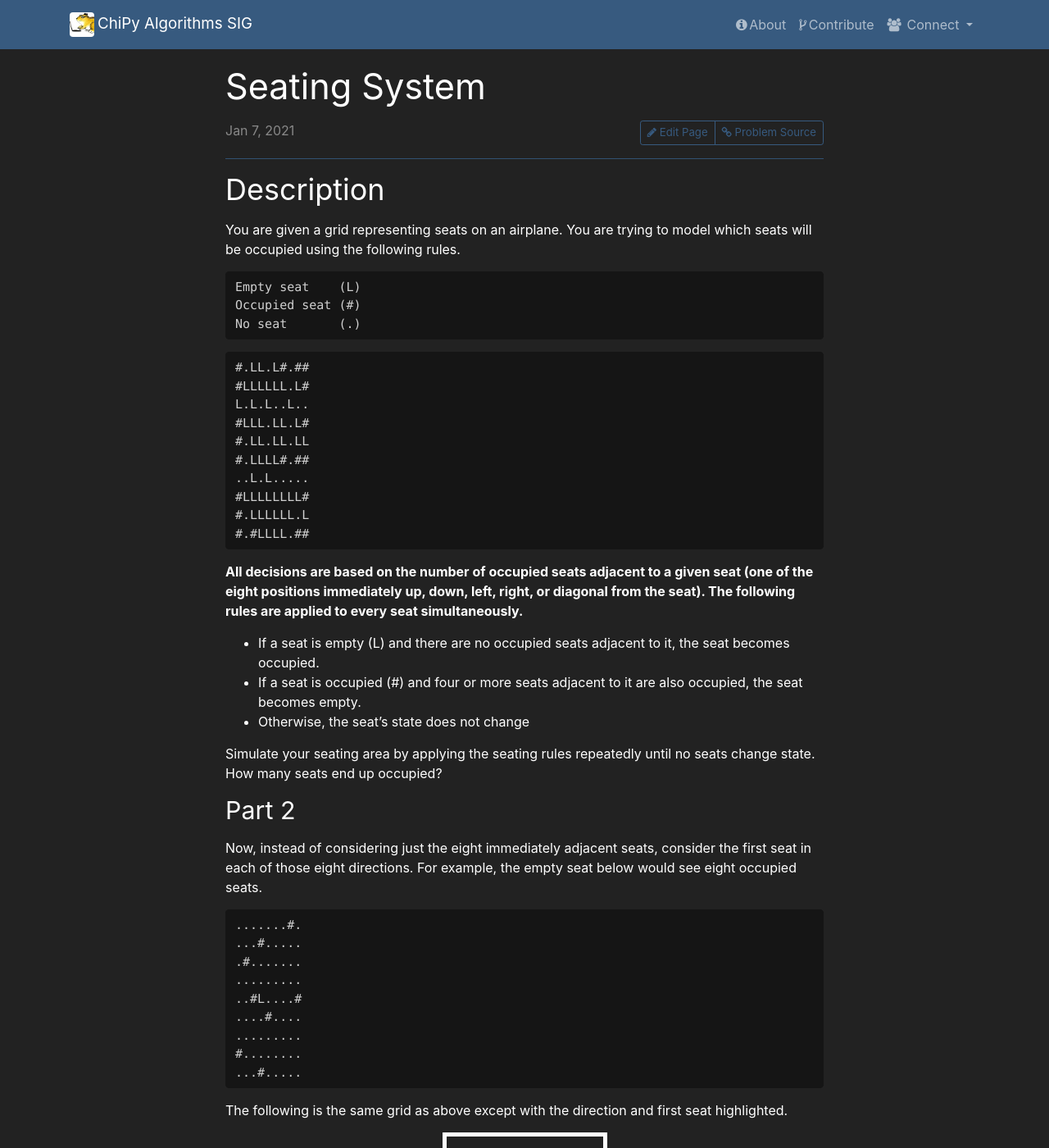
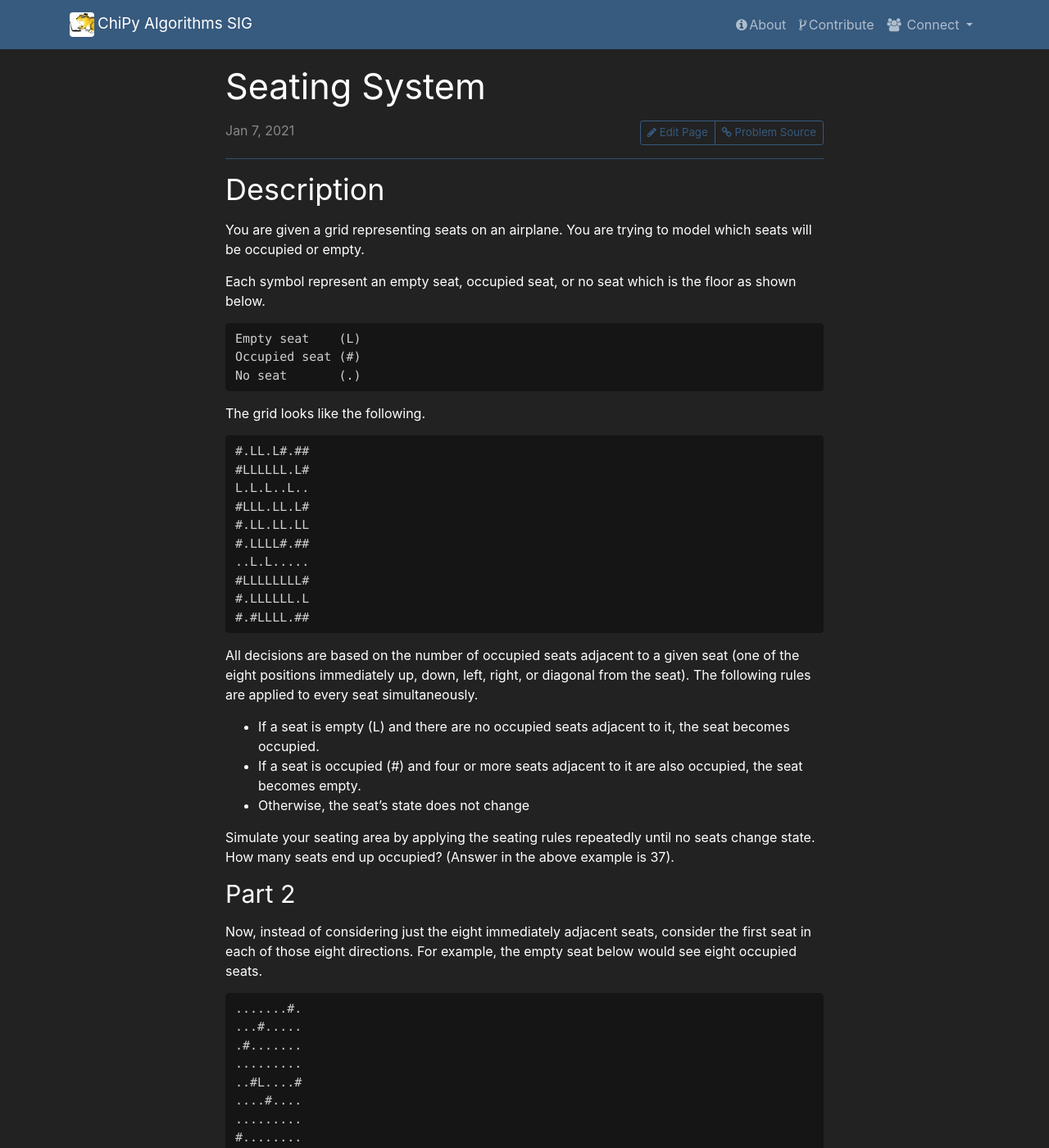
Before and after one commit to chicagopython/algosig, a Jekyll site: the page built from _posts/2021-01-07-seating-system.md, in a window 1280 px wide and 1400 px high. Shown: the whole window at 82% size. Built offline with Jekyll 4.4.1, drawn with Linux system fonts in a browser that asks for light colours; nearby versions of some CDN libraries; our own code applies the rules of GitHub Pages for plain Markdown files.

Commit message:
Update 2021-01-07-seating-system.md

````diff
--- a/_posts/2021-01-07-seating-system.md
+++ b/_posts/2021-01-07-seating-system.md
@@ -10,13 +10,17 @@ tags:
 
 ## Description
 
-You are given a grid representing seats on an airplane. You are trying to model which seats will be occupied using the following rules.
+You are given a grid representing seats on an airplane. You are trying to model which seats will be occupied or empty.
+
+Each symbol represent an empty seat, occupied seat, or no seat which is the floor as shown below.
 
 ```
 Empty seat    (L)
 Occupied seat (#)
 No seat       (.)
 ```
+
+The grid looks like the following.
 
 ```
 #.LL.L#.##
@@ -31,14 +35,14 @@ L.L.L..L..
 #.#LLLL.##
 ```
 
-**All decisions are based on the number of occupied seats adjacent to a given seat (one of the eight positions immediately up, down, left, right, or diagonal from the seat). The following rules are applied to every seat simultaneously.**
+All decisions are based on the number of occupied seats adjacent to a given seat (one of the eight positions immediately up, down, left, right, or diagonal from the seat). The following rules are applied to every seat simultaneously.
 
 
 - If a seat is empty (L) and there are no occupied seats adjacent to it, the seat becomes occupied.
 - If a seat is occupied (#) and four or more seats adjacent to it are also occupied, the seat becomes empty.
 - Otherwise, the seat's state does not change
 
-Simulate your seating area by applying the seating rules repeatedly until no seats change state. How many seats end up occupied?
+Simulate your seating area by applying the seating rules repeatedly until no seats change state. How many seats end up occupied? (Answer in the above example is 37).
 
 
 ### Part 2
````
